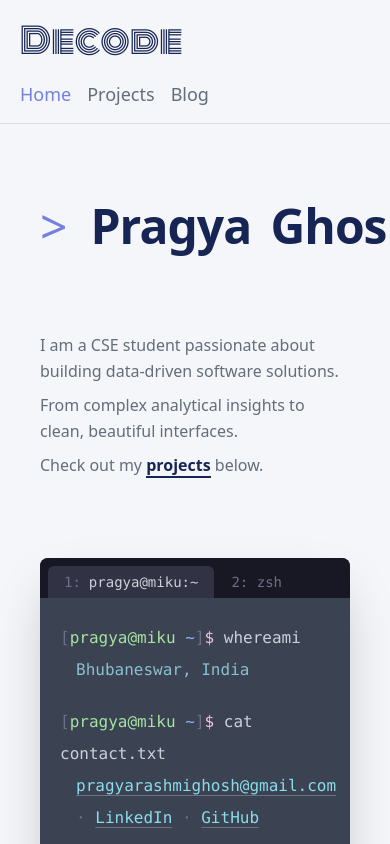
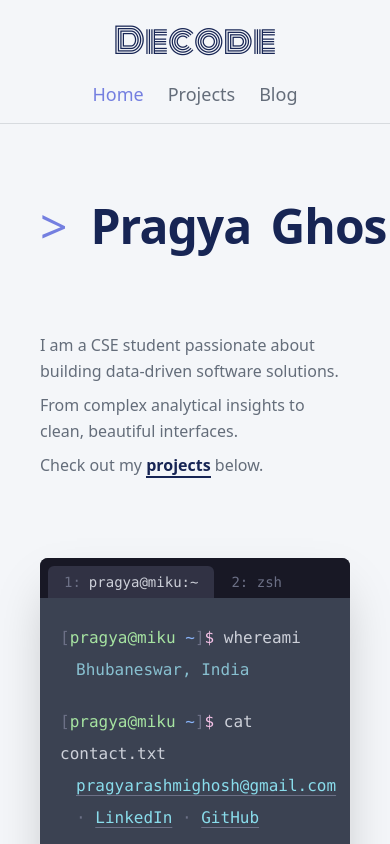
Before and after one commit to Pragya-Ghosh/decode-portfolio, a Next.js app: page / in a window 390 px wide. Shown: the top 844 px of the page. Built offline with nearby package versions, Linux system fonts and the light colour scheme; no server answers.

Commit message:
feat: modified navbar for mobile screen

```diff
--- a/src/components/Navbar.tsx
+++ b/src/components/Navbar.tsx
@@ -6,12 +6,12 @@ export default function Navbar({ activeSection }: { activeSection: string }) {
   ];
 
   return (
-    <nav className="fixed top-0 left-0 right-0 z-[100] mx-auto flex h-auto w-full max-w-[1200px] flex-wrap items-center justify-between border-b border-border bg-bg px-section-x py-[15px] min-h-[80px] md:h-[100px] md:py-0">
+    <nav className="fixed top-0 left-0 right-0 z-[100] mx-auto flex h-auto w-full max-w-[1200px] flex-col items-center justify-center border-b border-border bg-bg px-section-x py-[15px] min-h-[80px] md:h-[100px] md:flex-row md:justify-between md:py-0">
       <a href="#home" className="text-[2.2rem] font-normal text-accent-dark no-underline font-['Monoton']">
         Decode
       </a>
 
-      <ul className="m-0 mt-3 flex w-full list-none flex-wrap gap-4 p-0 md:mt-0 md:w-auto md:gap-8">
+      <ul className="m-0 mt-3 flex w-full list-none flex-row justify-center gap-6 p-0 md:mt-0 md:w-auto md:justify-end md:gap-8">
         {links.map((link) => (
           <li key={link.id}>
             <a
```
